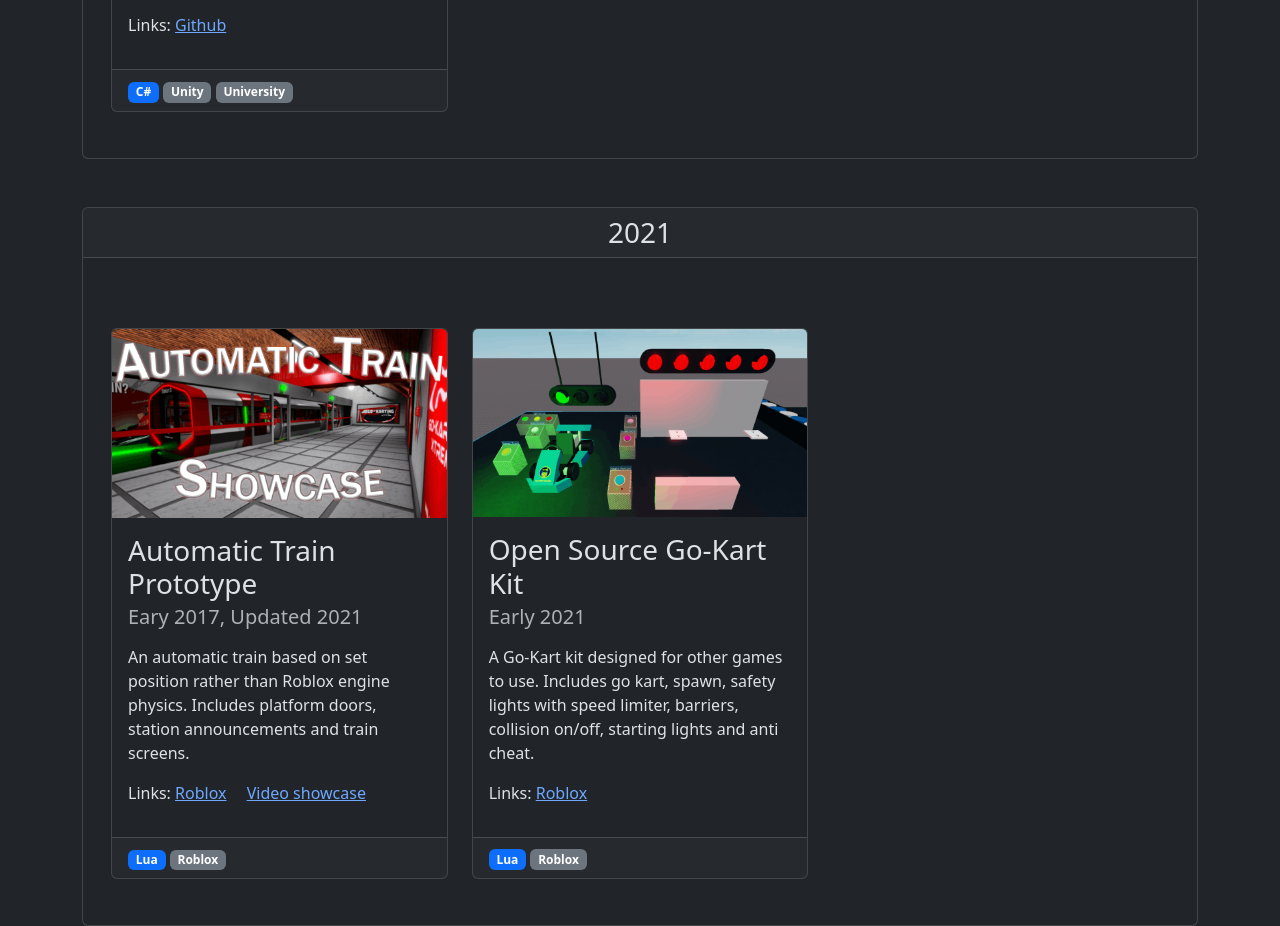
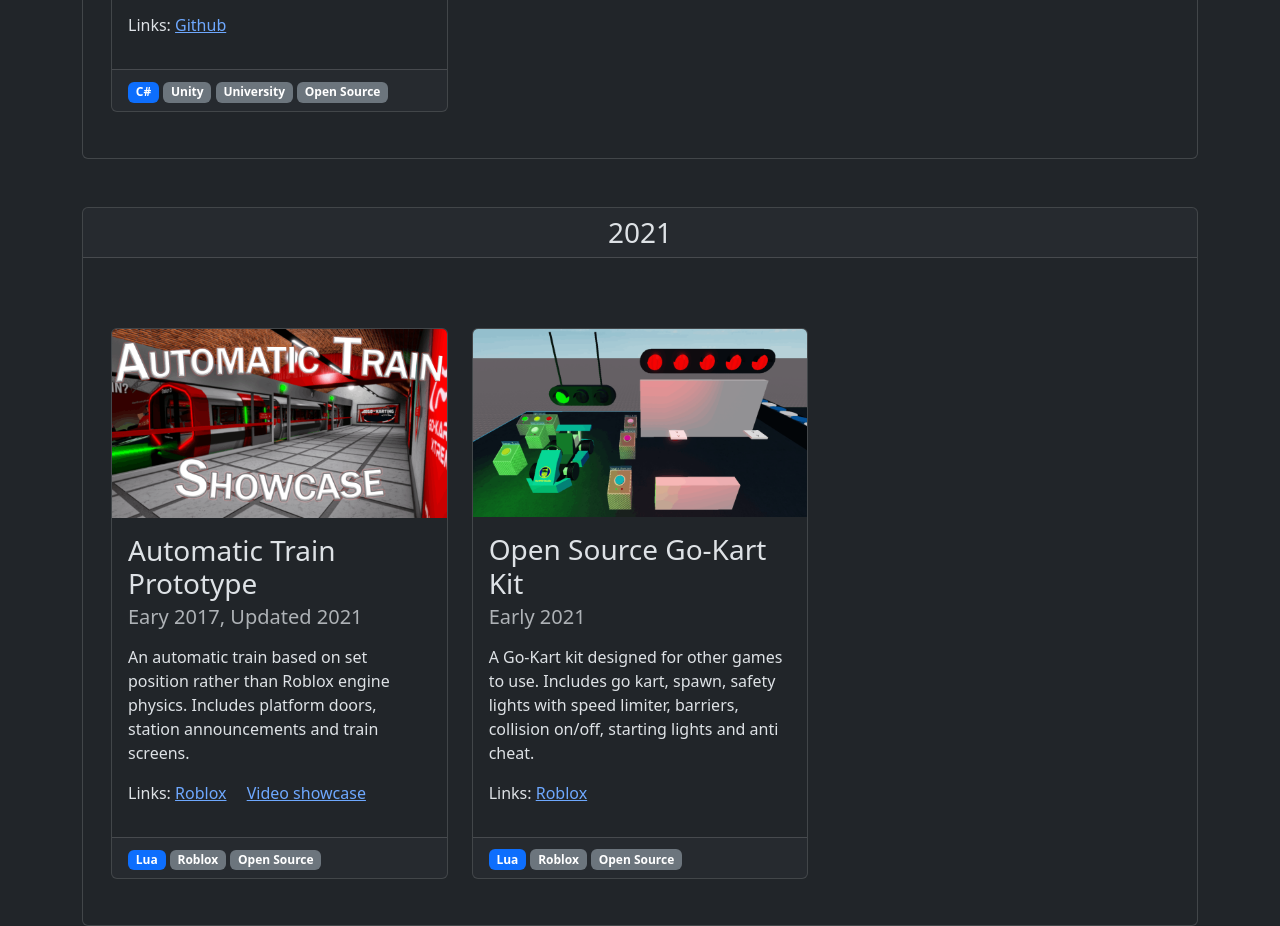
Before and after one commit to Astrophsica/Portfolio_V2, a plain HTML site: page index.html in a window 1280 px wide. Shown: the part 1504-2430 px from the top of the page. Drawn offline with nearby package versions, Linux system fonts and the light colour scheme.

Commit message:
Added open source tag

```diff
--- a/index.html
+++ b/index.html
@@ -56,8 +56,6 @@
                     <div class="row row-cols-1 row-cols-md-3 g-4">
                         <div class="col">
                             <div class="card">
-                                <!--<img src="Media/Projects/Happy_Unicorn_Adventure/HappyUnicornAdventure.png"
-                                    class="card-img-top">-->
                                 <div id="carouselExample" class="carousel slide" data-bs-ride="carousel">
                                     <div class="carousel-inner">
                                         <div class="carousel-item active ratio ratio-16x9">
@@ -141,6 +139,7 @@
                                     <span class="badge text-bg-primary">C#</span>
                                     <span class="badge text-bg-secondary">Unity</span>
                                     <span class="badge text-bg-secondary">University</span>
+                                    <span class="badge text-bg-secondary">Open Source</span>
                                 </div>
                             </div>
                         </div>
@@ -176,6 +175,7 @@
                                     <span class="badge text-bg-primary hidden">All</span>
                                     <span class="badge text-bg-primary">Lua</span>
                                     <span class="badge text-bg-secondary">Roblox</span>
+                                    <span class="badge text-bg-secondary">Open Source</span>
                                 </div>
                             </div>
                         </div>
@@ -200,6 +200,7 @@
                                     <span class="badge text-bg-primary hidden">All</span>
                                     <span class="badge text-bg-primary">Lua</span>
                                     <span class="badge text-bg-secondary">Roblox</span>
+                                    <span class="badge text-bg-secondary">Open Source</span>
                                 </div>
                             </div>
                         </div>
@@ -360,6 +361,7 @@
                                     <span class="badge text-bg-primary hidden">All</span>
                                     <span class="badge text-bg-primary">Lua</span>
                                     <span class="badge text-bg-secondary">Roblox</span>
+                                    <span class="badge text-bg-secondary">Open Source</span>
                                 </div>
                             </div>
                         </div>
```
